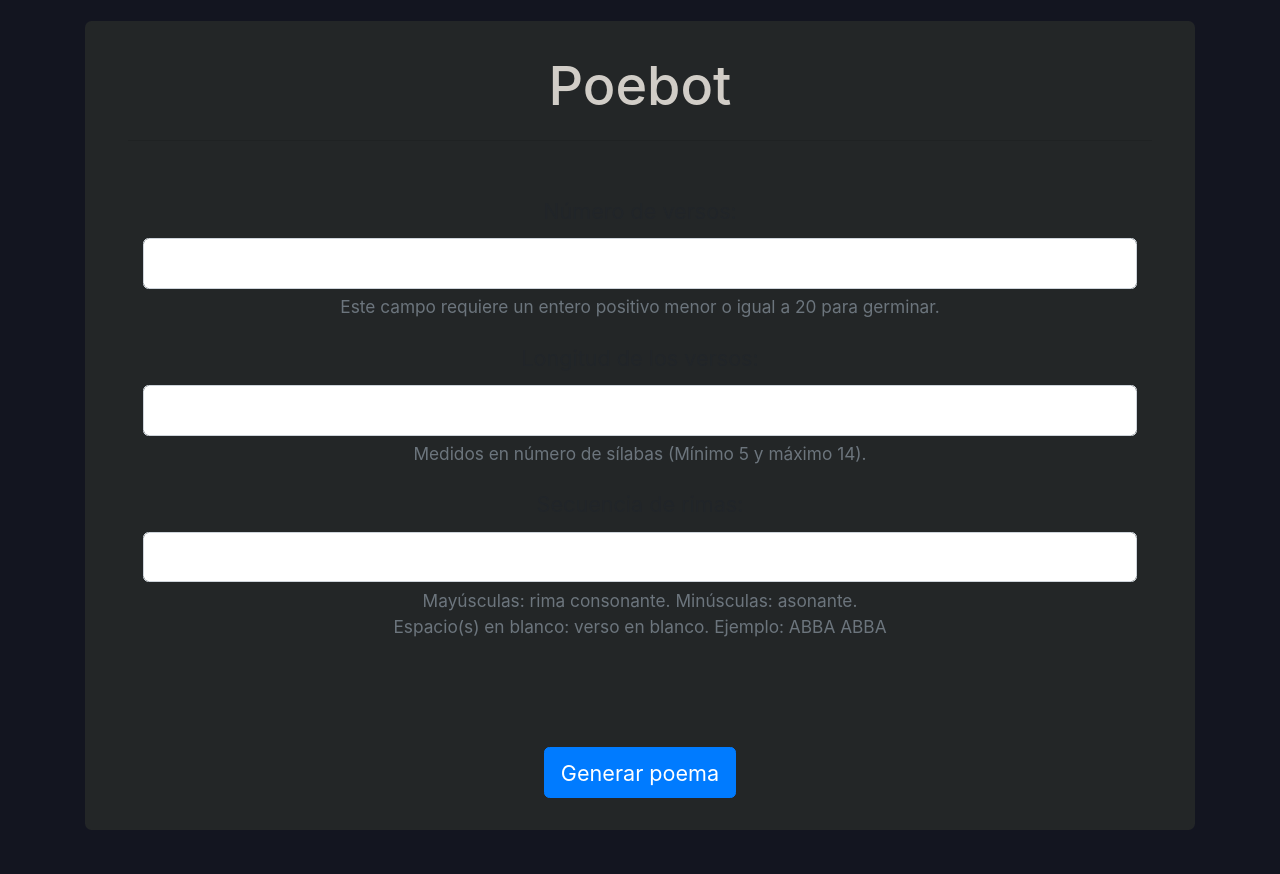
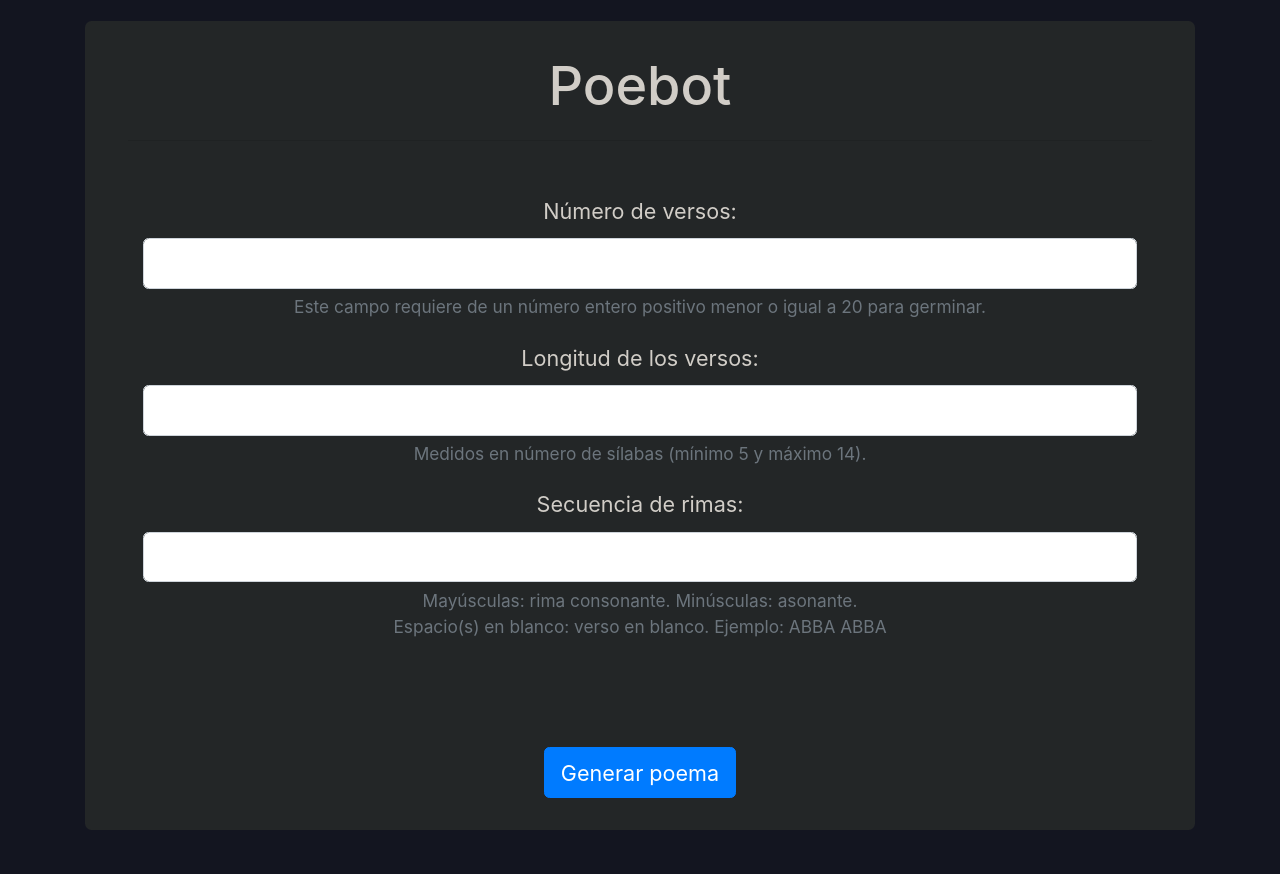
Before and after one commit to neburnodrog/Poebot, a Django app: page /crear/ in a window 1280 px wide. Shown: the part 65-939 px from the top of the page. Run offline with Django 3.2, Linux system fonts and the light colour scheme; some libraries are stand-ins or nearby versions.

Commit message:
live editing of some style things

```diff
--- a/poems/forms.py
+++ b/poems/forms.py
@@ -5,14 +5,14 @@ class CreatePoemForm(forms.Form):
 
     ver_num = forms.IntegerField(
         label="Número de versos",
-        help_text="Este campo requiere un entero positivo menor o igual a 20 para germinar.",
+        help_text="Este campo requiere de un número entero positivo menor o igual a 20 para germinar.",
         required=False,
         min_value=1,
         max_value=20,
     )
 
     verse_length = forms.IntegerField(
-        help_text="Medidos en número de sílabas (Mínimo 5 y máximo 14).",
+        help_text="Medidos en número de sílabas (mínimo 5 y máximo 14).",
         label="Longitud de los versos",
         required=False,
         min_value=5,
--- a/poems/static/poems/style.css
+++ b/poems/static/poems/style.css
@@ -26,7 +26,7 @@ svg {
   background-color: #e9ecef;
 }
 
-h1 {
+label, h1 {
   color: rgb(209, 205, 199);
 }
 
```
